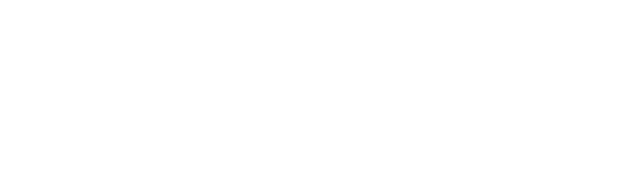
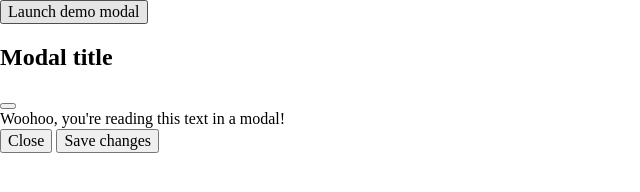
Before and after one commit to MaciejMogilewski/dom_scripts, a website: page modal.html in a window 1280 px wide. Shown: the whole page, without its empty margins (0-640 px from the left). Drawn offline with nearby package versions, Linux system fonts and the light colour scheme; files that its build step writes are made by us from their sources.

Commit message:
Add html structure for modal component

```diff
--- a/modal.html
+++ b/modal.html
@@ -11,5 +11,22 @@
 </head>
 <body>
 
+<button class="btn">Launch demo modal</button>
+
+<div class="overlay">
+    <div class="modal">
+        <div class="modal__header">
+            <h2 class="modal__title">Modal title</h2>
+            <button class="modal__exit-btn"></button>
+        </div>
+        <div class="modal__content">Woohoo, you're reading this text in a modal!</div>
+        <div class="modal__footer">
+            <button class="modal__btn modal__btn--secondary">Close</button>
+            <button class="modal__btn modal__btn--primary">Save changes</button>
+        </div>
+    </div>
+</div>
+
+
 </body>
 </html>
```
